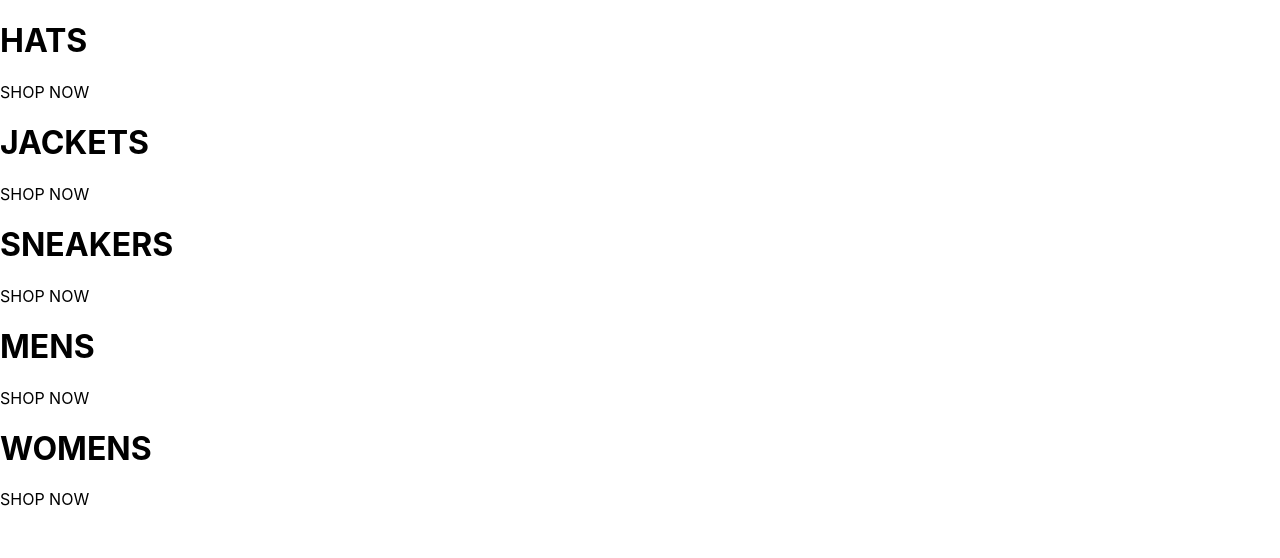
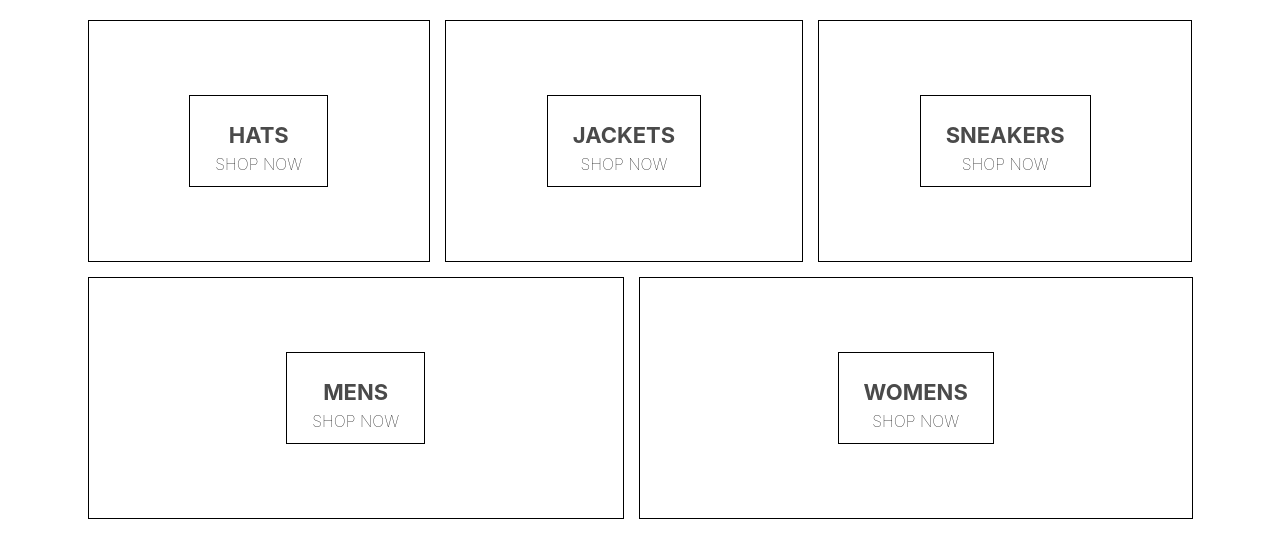
Before and after one commit to enyichiaagu/crwn-clothing, a React (Create React App) app: page / in a window 1280 px wide. Shown: the top 558 px of the page. Built offline with nearby package versions, Linux system fonts and the light colour scheme.

Commit message:
Solved bug in styling

```diff
--- a/src/homepage.component.jsx
+++ b/src/homepage.component.jsx
@@ -5,46 +5,36 @@
 		<div className="directory-menu">
 			<div className="menu-item">
 				<div className="content">
-					<div className="title">
-						<h1>HATS</h1>
-						<span>SHOP NOW</span>
-					</div>
+						<h1 className="title">HATS</h1>
+						<span className="subtitle">SHOP NOW</span>
 				</div>
 			</div>
 			<div className="menu-item">
 				<div className="content">
-					<div className="title">
-						<h1>JACKETS</h1>
-						<span>SHOP NOW</span>
-					</div>
+						<h1 className="title">JACKETS</h1>
+						<span className="subtitle">SHOP NOW</span>
 				</div>
 			</div>
 			<div className="menu-item">
 				<div className="content">
-					<div className="title">
-						<h1>SNEAKERS</h1>
-						<span>SHOP NOW</span>
-					</div>
+						<h1 className="title">SNEAKERS</h1>
+						<span className="subtitle">SHOP NOW</span>
 				</div>
 			</div>
 			<div className="menu-item">
 				<div className="content">
-					<div className="title">
-						<h1>MENS</h1>
-						<span>SHOP NOW</span>
-					</div>
+						<h1 className="title">MENS</h1>
+						<span className="subtitle">SHOP NOW</span>
 				</div>
 			</div>
 			<div className="menu-item">
 				<div className="content">
-					<div className="title">
-						<h1>WOMENS</h1>
-						<span>SHOP NOW</span>
-					</div>
+						<h1 className="title">WOMENS</h1>
+						<span className="subtitle">SHOP NOW</span>
 				</div>
 			</div>
 		</div>
 	</div>
 )
 
-export default Homepage;
+export default Homepage
--- a/src/homepage.style.scss
+++ b/src/homepage.style.scss
@@ -0,0 +1,54 @@
+.homepage {
+    display: flex;
+    flex-direction: column;
+    align-items: center;
+    padding: 20px 80px;
+  }
+
+  .directory-menu {
+    width: 100%;
+    display: flex;
+    flex-wrap: wrap;
+    justify-content: space-between;
+  }
+
+  .menu-item {
+    min-width: 30%;
+    height: 240px;
+    flex: 1 1 auto;
+    display: flex;
+    align-items: center;
+    justify-content: center;
+    border: 1px solid black;
+    margin: 0 7.5px 15px;
+
+    &:first-child {
+      margin-right: 7.5px;
+    }
+
+    &:last-child {
+      margin-left: 7.5px;
+    }
+
+    .content {
+      height: 90px;
+      padding: 0 25px;
+      display: flex;
+      flex-direction: column;
+      align-items: center;
+      justify-content: center;
+      border: 1px solid black;
+
+      .title {
+        font-weight: bold;
+        margin-bottom: 6px;
+        font-size: 22px;
+        color: #4a4a4a;
+      }
+
+      .subtitle {
+        font-weight: lighter;
+        font-size: 16px;
+      }
+    }
+  }
```
